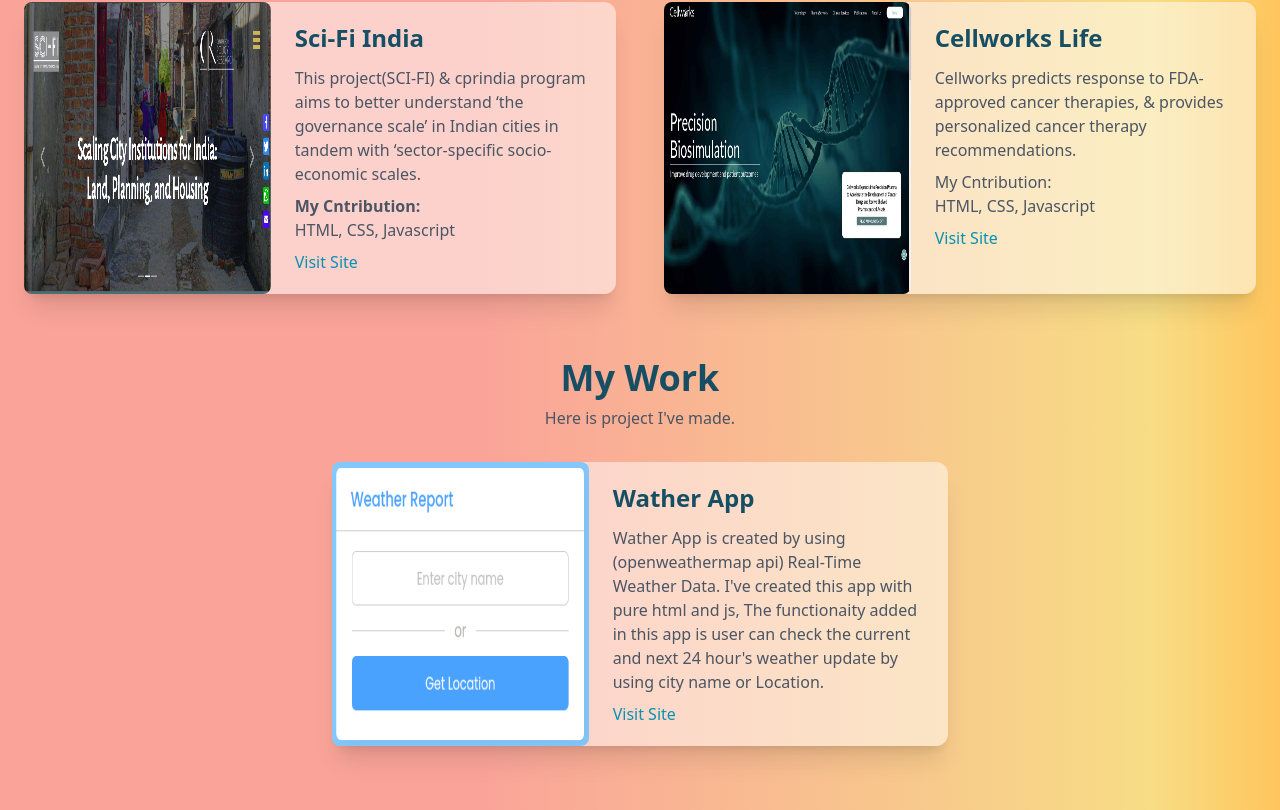
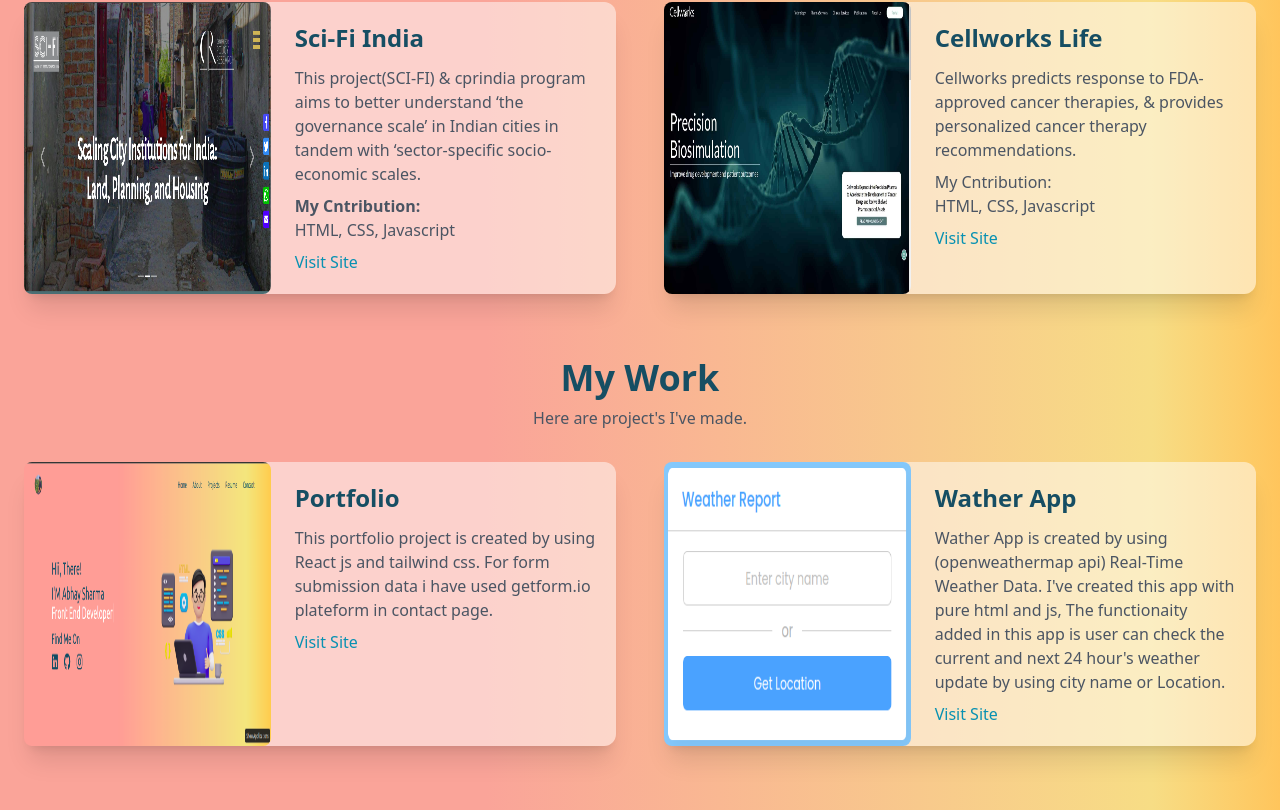
Before and after one commit to Abhay2811/portfolio, a React (Create React App) app: page /projects in a window 1280 px wide. Shown: the part 586-1396 px from the top of the page. Built offline with nearby package versions, Linux system fonts and the light colour scheme.

Commit message:
Adding new project in project page

```diff
--- a/src/components/Projects.js
+++ b/src/components/Projects.js
@@ -5,6 +5,8 @@ import cinqio from "../images/cinqio.png";
 import scifi from "../images/scifi.png";
 import cellwork from "../images/cellwork.jpg";
 import weather from "../images/weather.png";
+import portfolio from "../images/portfolio.png";
+
 
 function Projects() {
 	return (
@@ -19,7 +21,7 @@ function Projects() {
         		<div class="sm:w-7/12 pl-0 p-5">
           		<div class="space-y-2">
             			<div class="">
-              			<h4 class="text-2xl font-semibold text-cyan-900">Accountabilityindia</h4>
+              			<h3 class="text-2xl font-semibold text-cyan-900">Accountabilityindia</h3>
               			<p class="text-gray-600 pt-3">Accountability Initiative is a research group which works on strengthening
               			   transparency and accountability in governance. This research also works with CPR india.
               			</p>
@@ -36,7 +38,7 @@ function Projects() {
         		<div class="sm:w-7/12 pl-0 p-5">
           		<div class="space-y-2">
             			<div class="">
-              			<h4 class="text-2xl font-semibold text-cyan-900">Cinqio-Me</h4>
+              			<h3 class="text-2xl font-semibold text-cyan-900">Cinqio-Me</h3>
               			<p class="pt-3 text-gray-600">a diversified business group,  The diversity of the group allows us to be active in
               				a wide range of industries, servicing some of the largest projects in the region.
               			</p>
@@ -53,7 +55,7 @@ function Projects() {
         		<div class="sm:w-7/12 pl-0 p-5">
           		<div class="space-y-2">
             			<div class="">
-              			<h4 class="text-2xl font-semibold text-cyan-900">Sci-Fi India</h4>
+              			<h3 class="text-2xl font-semibold text-cyan-900">Sci-Fi India</h3>
               			<p class="pt-3 text-gray-600">This project(SCI-FI) & cprindia program aims to better understand ‘the governance scale’
               				in Indian cities in tandem with ‘sector-specific socio-economic scales.
               			</p>
@@ -69,7 +71,7 @@ function Projects() {
         		<div class="sm:w-7/12 pl-0 p-5">
           		<div class="space-y-2">
             			<div class="">
-              			<h4 class="text-2xl font-semibold text-cyan-900">Cellworks Life</h4>
+              			<h3 class="text-2xl font-semibold text-cyan-900">Cellworks Life</h3>
               			<p class="pt-3 text-gray-600">Cellworks predicts response to FDA-approved cancer therapies,
               				& provides personalized cancer therapy recommendations.
               			</p>
@@ -84,16 +86,30 @@ function Projects() {
 
 		<div class=" pt-16 pb-8 text-center">
 		<h2 class="text-2xl text-cyan-900 font-bold md:text-4xl">My Work</h2>
-		<p class="lg:w-6/12 lg:mx-auto pt-2">Here is project I've made.</p>
+		<p class="lg:w-6/12 lg:mx-auto pt-2">Here are project's I've made.</p>
 		</div>
 
-		<div class="lg:w-6/12 m-auto">
+		<div class="grid gap-12 lg:grid-cols-2">
       	<div class=" rounded-xl group sm:flex space-x-6 bg-white bg-opacity-50 shadow-xl hover:rounded-2xl">
+        		<img src={portfolio} alt="art cover" loading="lazy" class="h-auto w-full sm:w-5/12  rounded-lg" />
+        		<div class="sm:w-7/12 pl-0 p-5">
+          		<div class="space-y-2">
+            			<div class="">
+              			<h3 class="text-2xl font-semibold text-cyan-900">Portfolio</h3>
+              			<p class="text-gray-600 pt-3">This portfolio project is created by using React js and tailwind css.
+              			For form submission data i have used getform.io plateform in contact page.</p>
+
+            			</div>
+            			<a href="https://abhay-port-folio.netlify.app/" target="_blank" rel="noreferrer" class="block w-max text-cyan-600">Visit Site</a>
+          		</div>
+        		</div>
+     		</div>
+     		<div class=" rounded-xl group sm:flex space-x-6 bg-white bg-opacity-50 shadow-xl hover:rounded-2xl">
         		<img src={weather} alt="art cover" loading="lazy" class="h-auto w-full sm:w-5/12  rounded-lg" />
         		<div class="sm:w-7/12 pl-0 p-5">
           		<div class="space-y-2">
             			<div class="">
-              			<h4 class="text-2xl font-semibold text-cyan-900">Wather App</h4>
+              			<h3 class="text-2xl font-semibold text-cyan-900">Wather App</h3>
               			<p class="text-gray-600 pt-3">Wather App is created by using (openweathermap api) Real-Time Weather Data.
               			I've created this app with pure html and js,
               			The functionaity added in this app is user can
```
Also changed, not shown: src/images/portfolio.png (added).
